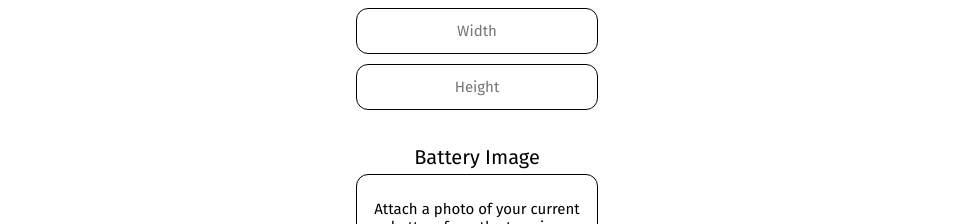
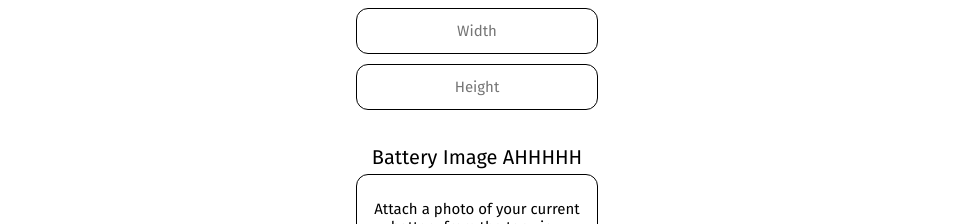
Before and after one commit to eksk325/ns-battery, a React (Create React App) app in the folder frontend/: page / in a window 1280 px wide. Shown: the part 1257-1481 px from the top of the page, without its empty margins (163-1116 px from the left). Built offline with nearby package versions, Linux system fonts and the light colour scheme.

Commit message:
Testing gh pages

```diff
--- a/frontend/src/js/EnquiryForm.js
+++ b/frontend/src/js/EnquiryForm.js
@@ -80,7 +80,7 @@ function EnquiryForm() {
           ></input>
         </div>
         <div className={styles.batteryImages}>
-          <label>Battery Image</label>
+          <label>Battery Image AHHHHH</label>
 
           <ImageUpload />
         </div>
```
Also changed, not shown: 7 other files (tests, documents, lock files or other folders).
